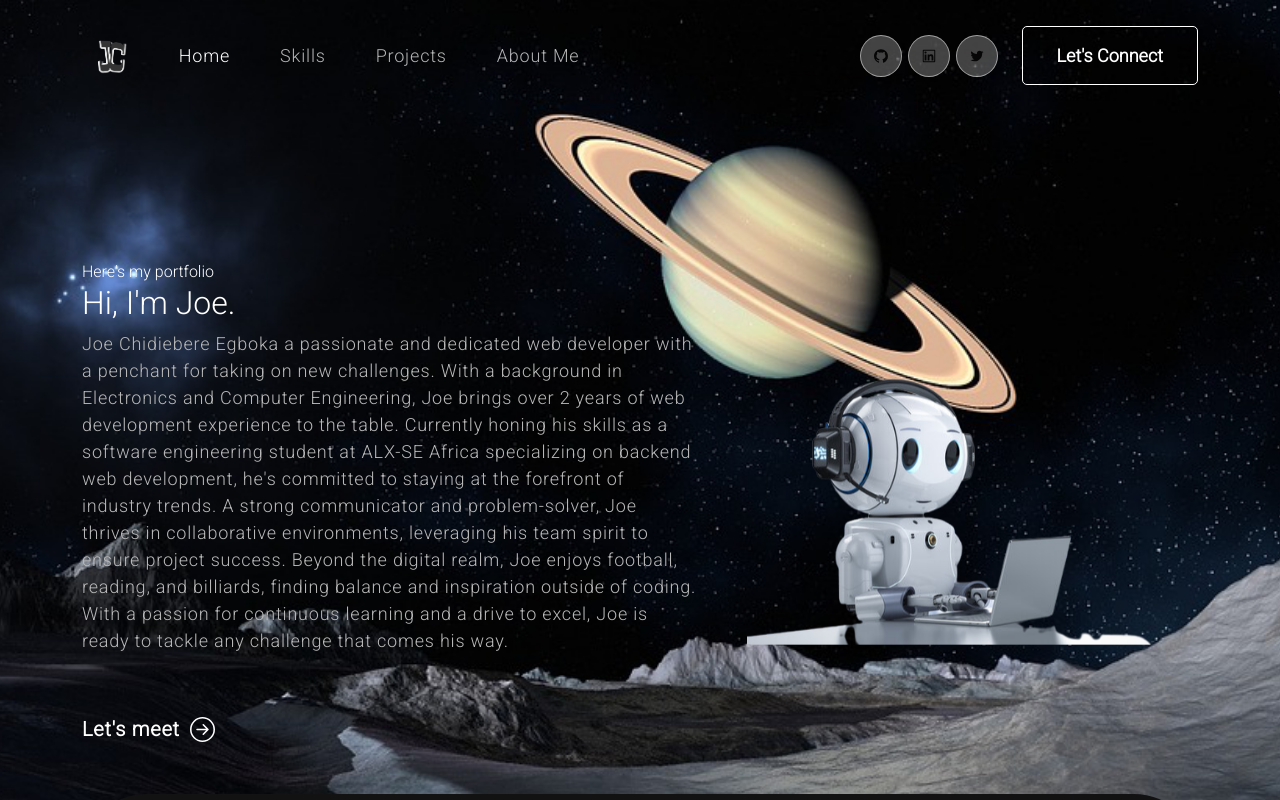
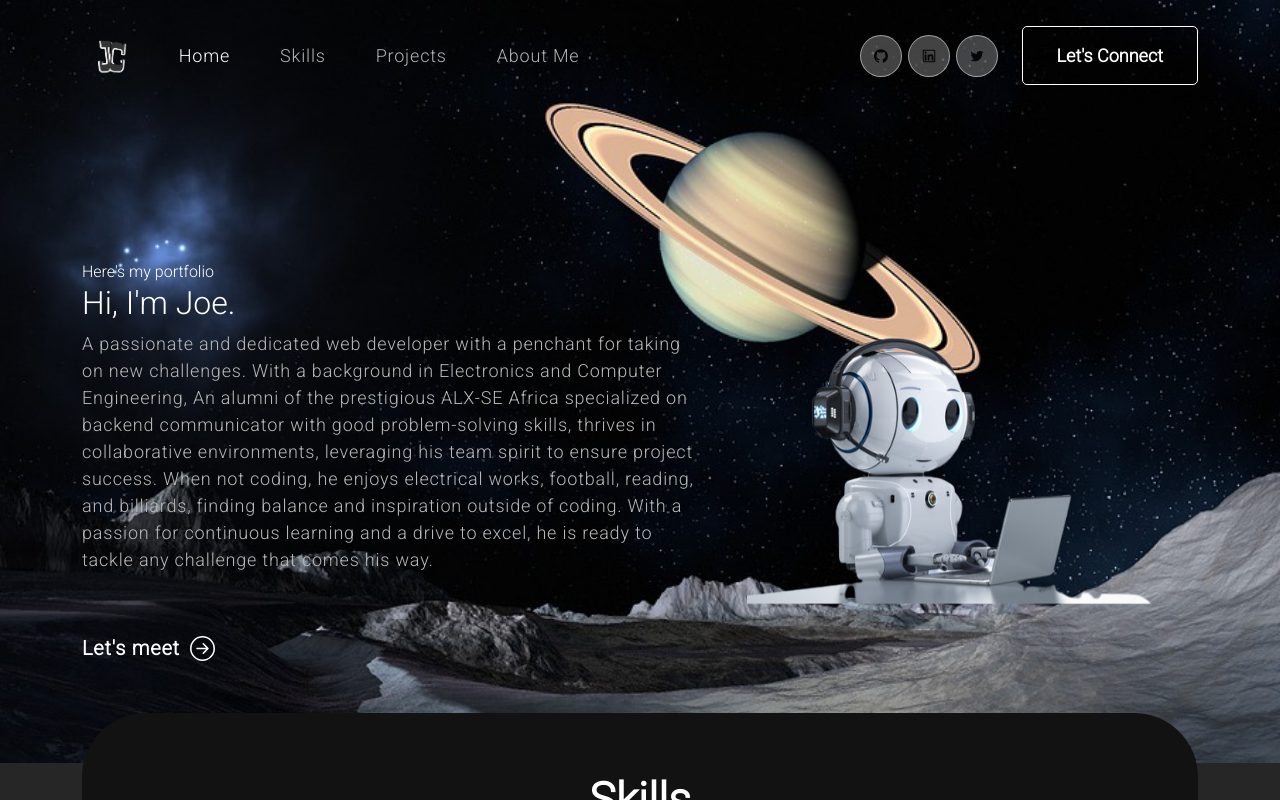
Before and after one commit to elnino10/personal-portfolio, a React (Create React App) app: page / in a window 1280 px wide. Shown: the top 800 px of the page. Built offline with nearby package versions, Linux system fonts and the light colour scheme.

Commit message:
edit bio

```diff
--- a/src/components/HomeBanner.js
+++ b/src/components/HomeBanner.js
@@ -62,17 +62,15 @@ const HomeBanner = () => {
               {`Hi, I'm Joe.`} <span>{text}</span>
             </h2>
             <p>
-              Joe Chidiebere Egboka a passionate and dedicated web developer with a
-              penchant for taking on new challenges. With a background in Electronics
-              and Computer Engineering, Joe brings over 2 years of web development
-              experience to the table. Currently honing his skills as a software
-              engineering student at ALX-SE Africa specializing on backend web development,
-              he's committed to staying at the forefront of industry trends. A strong
-              communicator and problem-solver, Joe thrives in collaborative environments,
-              leveraging his team spirit to ensure project success. Beyond the digital realm,
-              Joe enjoys football, reading, and billiards, finding balance and inspiration
-              outside of coding. With a passion for continuous learning and a drive to excel,
-              Joe is ready to tackle any challenge that comes his way.
+              A passionate and dedicated web developer with a penchant for taking
+              on new challenges. With a background in Electronics and Computer
+              Engineering, An alumni of the prestigious ALX-SE Africa specialized
+              on backend communicator with good problem-solving skills, thrives in
+              collaborative environments, leveraging his team spirit to ensure
+              project success. When not coding, he enjoys electrical works, football,
+              reading, and billiards, finding balance and inspiration outside of
+              coding. With a passion for continuous learning and a drive to excel,
+              he is ready to tackle any challenge that comes his way.
             </p>
             <button onClick={toggle}>
               Let's meet <ArrowRightCircle size={25} />
```
